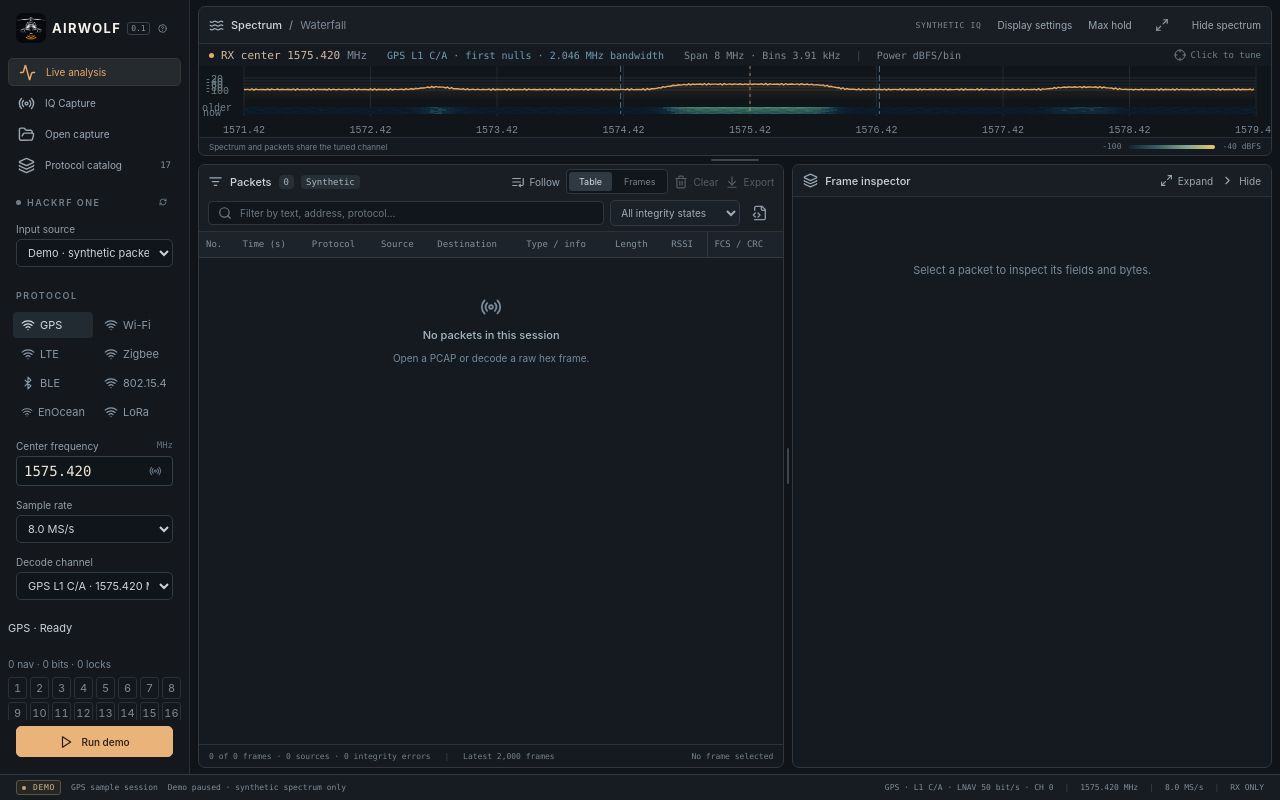
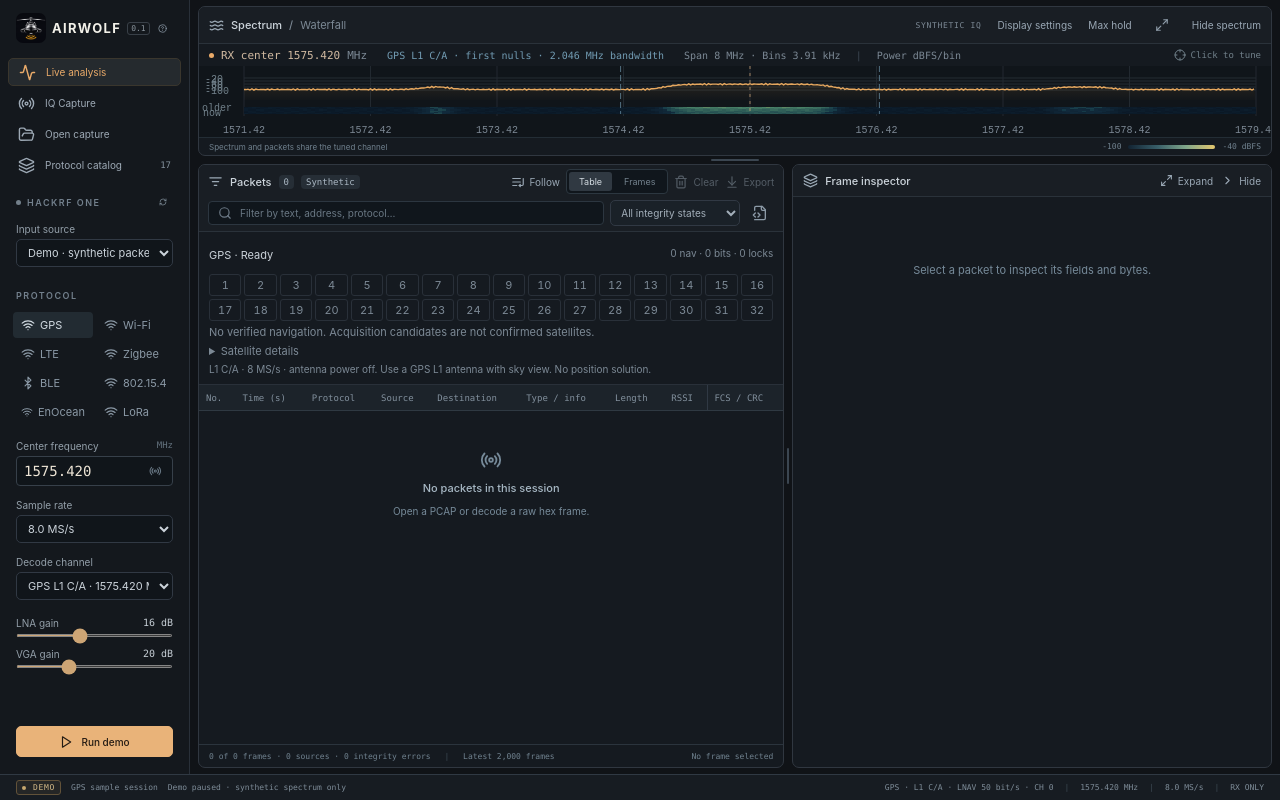
Before and after one commit to mikro-design/airwolf, a React (Vite) app: page / in a window 1280 px wide. Both pictures are taken after a click on the button "GPS". Built offline with nearby package versions, Linux system fonts and the light colour scheme.

Commit message:
Keep GPS reception status visible above the frame list

```diff
--- a/src/App.tsx
+++ b/src/App.tsx
@@ -951,12 +951,6 @@ export default function App() {
                 </select>
               </label>
             )}
-            {profile.id === 'gps' && (
-              <GpsStatus
-                satellites={data?.decoder === 'gps' ? data.gpsSatellites : undefined}
-                running={liveActive}
-              />
-            )}
             {profile.id === 'lora' && (
               <LoraSettings value={loraSettings} onChange={setLoraSettings} disabled={iqBusy} />
             )}
@@ -1352,6 +1346,12 @@ export default function App() {
                   </button>
                 </div>
               </div>
+              {profile.id === 'gps' && (
+                <GpsStatus
+                  satellites={data?.decoder === 'gps' ? data.gpsSatellites : undefined}
+                  running={liveActive}
+                />
+              )}
               <div className="packet-scroll" ref={packetScroll}>
                 <PacketTable
                   frames={filtered}
--- a/src/components/GpsStatus.tsx
+++ b/src/components/GpsStatus.tsx
@@ -65,7 +65,7 @@ export default memo(function GpsStatus({
           );
         })}
       </div>
-      <p>
+      <p className="gps-message">
         {navigation
           ? 'Navigation words have passed parity checks.'
           : bits
@@ -112,7 +112,7 @@ export default memo(function GpsStatus({
           update once per second.
         </p>
       </details>
-      <p>
+      <p className="gps-setup">
         L1 C/A · 8 MS/s · antenna power off. Use a GPS L1 antenna with sky view. No position
         solution.
       </p>
--- a/src/styles.css
+++ b/src/styles.css
@@ -3452,7 +3452,12 @@ td.packet-number {
 .gps-status {
   font-size: 11px;
   color: var(--muted);
-  padding: 8px 0;
+  padding: 8px 10px;
+  display: grid;
+  grid-template-columns: minmax(0, 1fr) auto;
+  gap: 4px 10px;
+  flex-shrink: 0;
+  border-bottom: 1px solid var(--line);
 }
 .gps-status summary {
   cursor: pointer;
@@ -3475,6 +3480,7 @@ td.packet-number {
   color: #cbd3da;
   min-height: 30px;
   line-height: 15px;
+  align-content: center;
 }
 .gps-counts {
   font-size: 10px;
@@ -3483,7 +3489,8 @@ td.packet-number {
 }
 .gps-prns {
   display: grid;
-  grid-template-columns: repeat(8, 1fr);
+  grid-template-columns: repeat(16, minmax(0, 1fr));
+  grid-column: 1 / -1;
   gap: 3px;
 }
 .gps-prn {
@@ -3506,7 +3513,19 @@ td.packet-number {
   border-color: #477e5d;
 }
 .gps-diagnostics {
-  margin: 8px 0;
+  grid-column: 1 / -1;
+  margin: 0;
+}
+.gps-message,
+.gps-setup {
+  grid-column: 1 / -1;
+}
+.gps-status .gps-message,
+.gps-status .gps-setup {
+  margin: 0;
+}
+.gps-setup {
+  font-size: 10px;
 }
 .gps-satellite-scroll {
   height: 150px;
```
Also changed, not shown: 2 other files (tests, documents, lock files or other folders).
